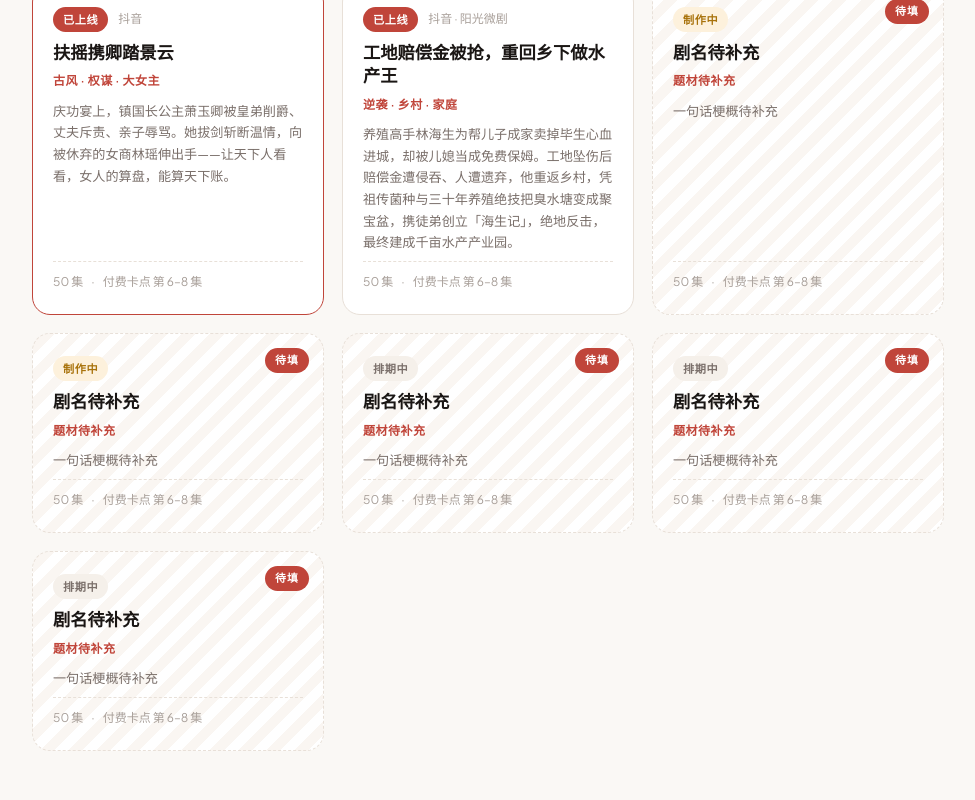
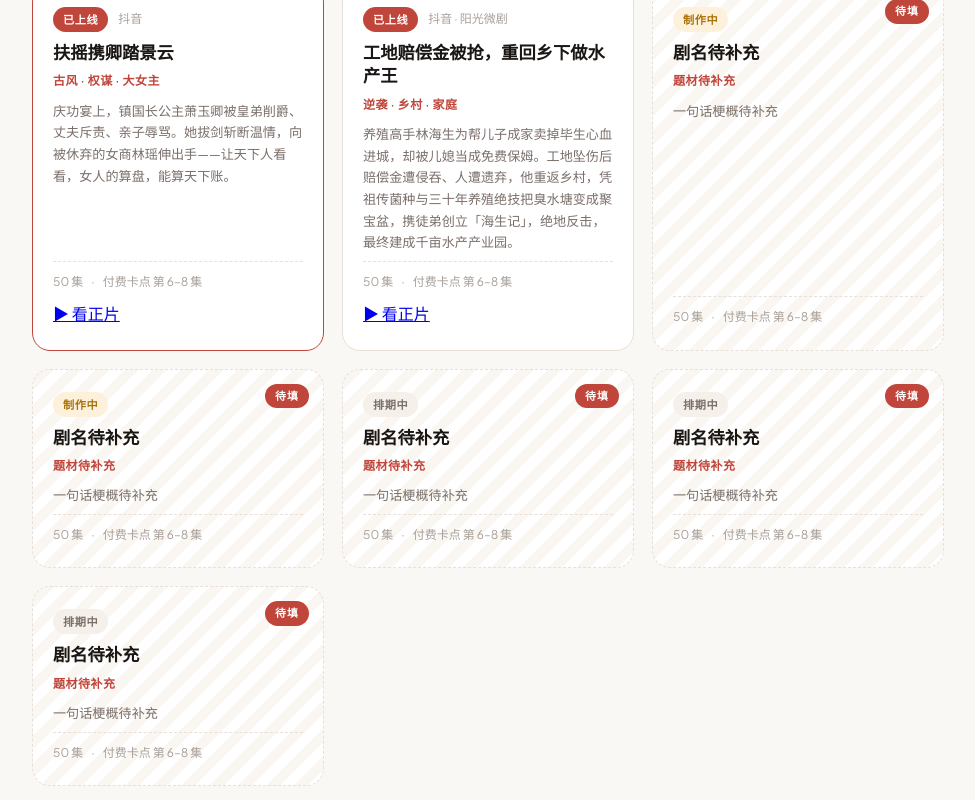
Before and after one commit to DreamHe-ai/hemenghan-portfolio, a React (Vite) app: page / in a window 1280 px wide. Shown: the part 3344-4144 px from the top of the page, without its empty margins (152-1127 px from the left). Built offline with nearby package versions, Linux system fonts and the light colour scheme; a web font is replaced by a local one.

Commit message:
works: 短剧区新增《扶摇携卿踏景云》《重回乡下做水产王》及正片链接

```diff
--- a/src/App.tsx
+++ b/src/App.tsx
@@ -247,6 +247,9 @@ export default function App() {
                     <span>·</span>
                     <span>付费卡点 {d.paywall}</span>
                   </div>
+                  {!d.todo && d.link && (
+                    <a className="drama-link" href={d.link} target="_blank" rel="noreferrer">▶ 看正片</a>
+                  )}
                 </div>
               </Section>
             ))}
```
